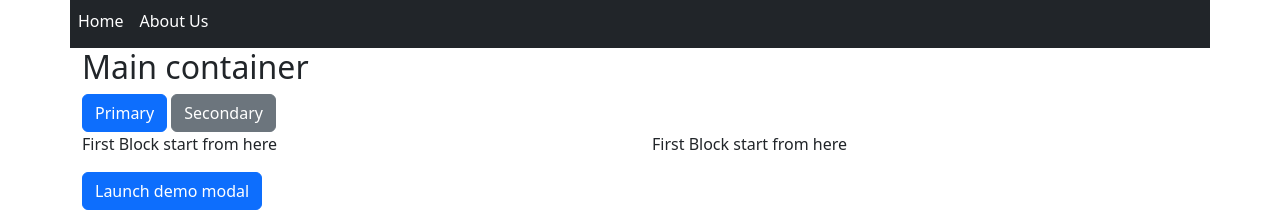
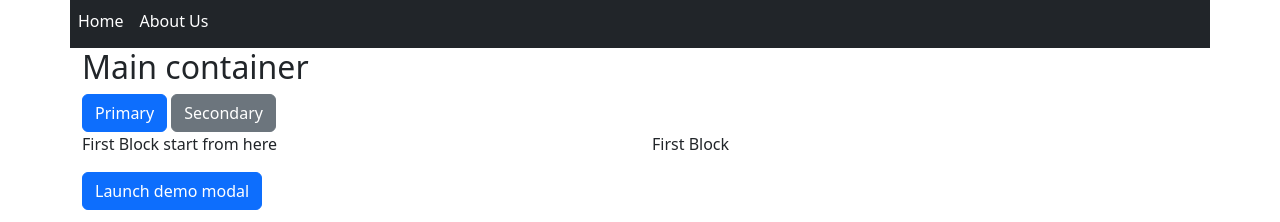
Before and after one commit to anupBurman/large_app, a Next.js app: page / in a window 1280 px wide. Shown: the top 222 px of the page. Built offline with nearby package versions, Linux system fonts and the light colour scheme.

Commit message:
small change

```diff
--- a/app/page.js
+++ b/app/page.js
@@ -26,7 +26,7 @@ export default function Home() {
             <p> First Block start from here </p>
           </div>
           <div className="col-6">
-            <p> First Block start from here </p>
+            <p> First Block  </p>
           </div>
         </div>
 
```
